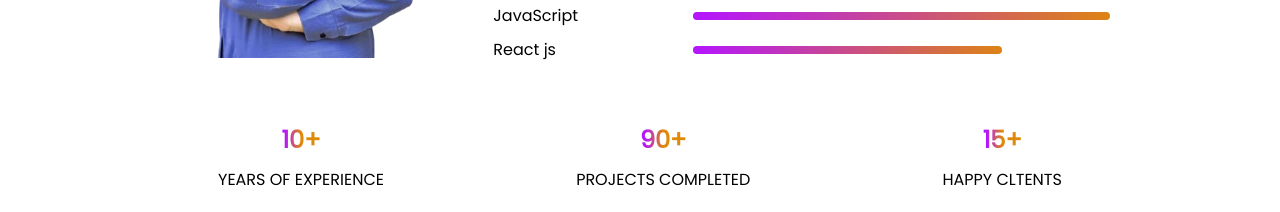
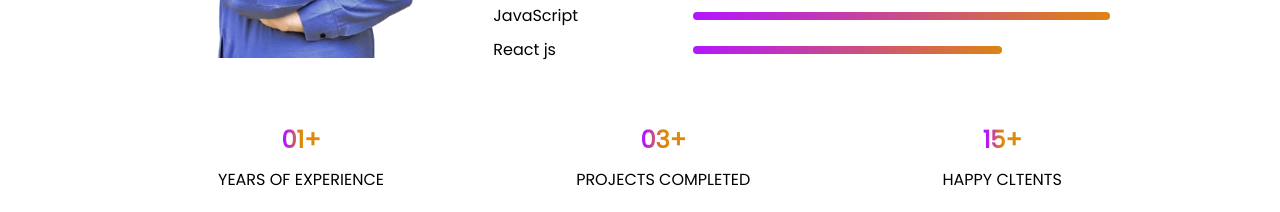
Before and after one commit to BilalAhmed8959/portfolio-bilalahmed, a React (Vite) app: page / in a window 1280 px wide. Shown: the part 1620-1832 px from the top of the page. Built offline with nearby package versions, Linux system fonts and the light colour scheme.

Commit message:
chenges about js

```diff
--- a/src/components/About.jsx
+++ b/src/components/About.jsx
@@ -27,12 +27,12 @@ function about() {
       </div>
       <div className='about_achievments'>
         <div className='about_achievment'>
-          <h1>10+</h1>
+          <h1>01+</h1>
           <p>YEARS OF EXPERIENCE</p>
         </div>
         <hr/>
         <div className='about_achievment'>
-          <h1>90+</h1>
+          <h1>03+</h1>
           <p>PROJECTS COMPLETED</p>
         </div>
         <hr/>
```
